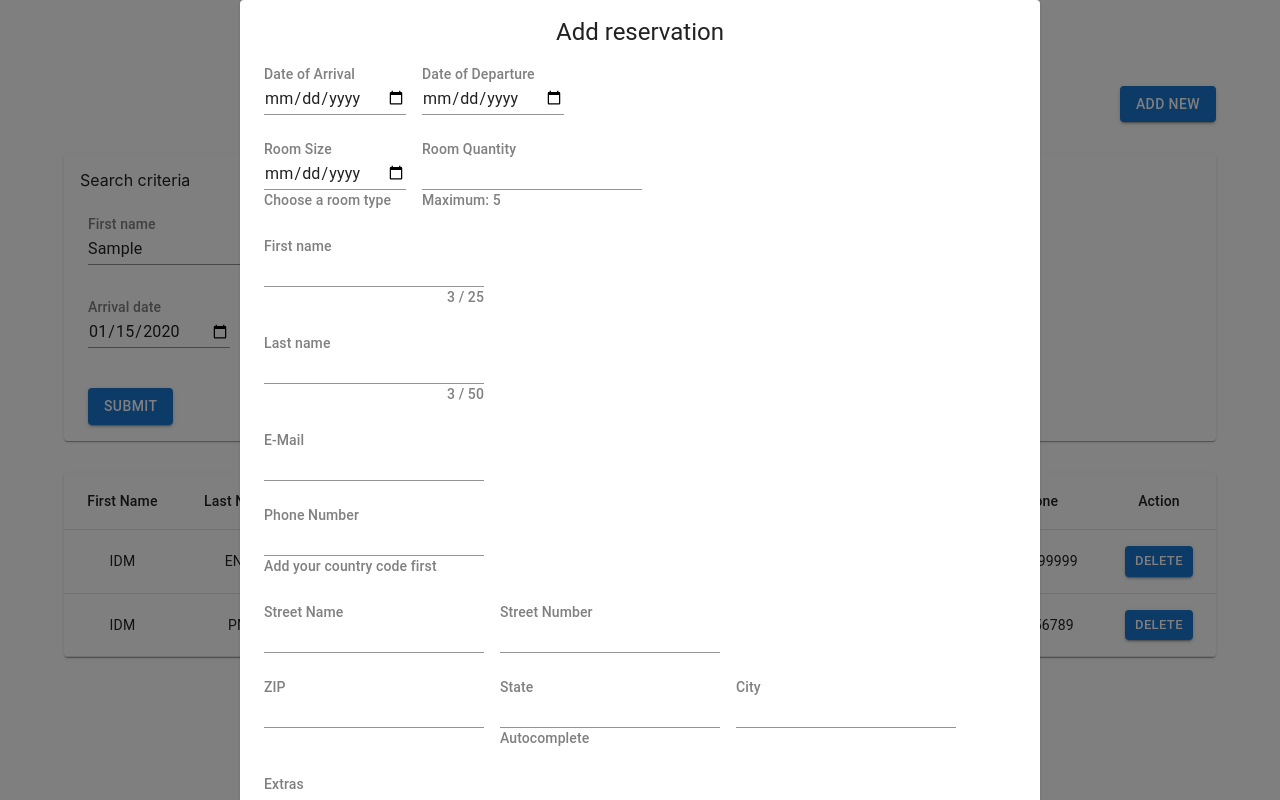
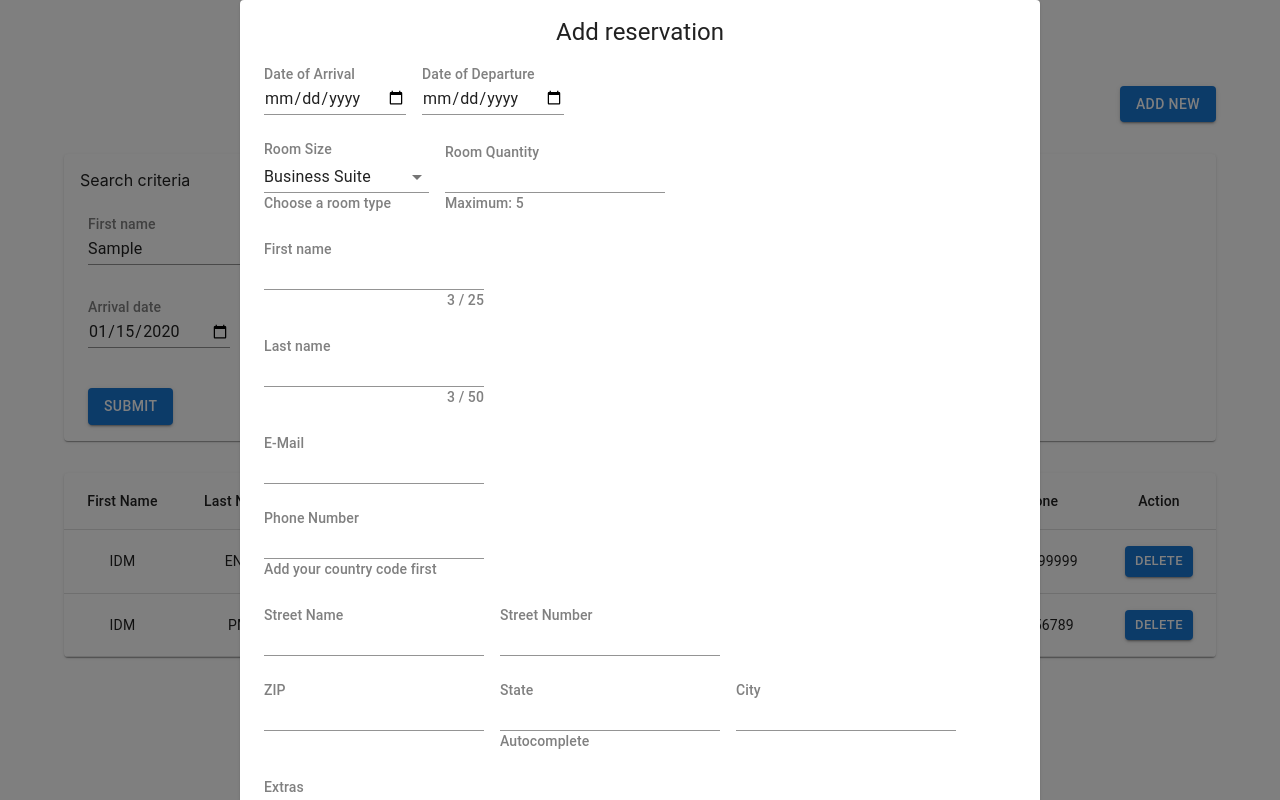
Before and after one commit to takeramagan/hotel-reservation, a React (Create React App) app: page / in a window 1280 px wide. Both pictures are taken after typing "Sample", "Sample", "name@example.com", "5551234", "2020-01-15", "2020-01-15" into the empty fields and a click on the button "ADD NEW". Built offline with nearby package versions, Linux system fonts and the light colour scheme.

Commit message:
feat/form validation

```diff
--- a/package.json
+++ b/package.json
@@ -15,8 +15,10 @@
     "moment": "^2.29.4",
     "react": "^18.2.0",
     "react-dom": "^18.2.0",
+    "react-if": "^4.1.4",
     "react-scripts": "5.0.1",
-    "web-vitals": "^2.1.4"
+    "web-vitals": "^2.1.4",
+    "yup": "^0.32.11"
   },
   "scripts": {
     "start": "react-scripts start",
--- /dev/null
+++ b/src/components/InputField.js
@@ -0,0 +1,81 @@
+import React from "react";
+import {
+  Autocomplete,
+  Box,
+  MenuItem,
+  Select,
+  TextField,
+  Typography,
+} from "@mui/material";
+
+const InputField = ({
+  label,
+  labelAlign = "left",
+  bottomLabel,
+  bottomLabelAlign = "left",
+  multiple,
+  options,
+  id,
+  sx,
+  type,
+  formik,
+  ...restProps
+}) => {
+  return (
+    <Box
+      sx={{
+        display: "inline-block",
+        flexDirection: "column",
+        m: 1,
+        ...sx,
+      }}
+    >
+      <Typography variant="subtitle2" color="gray" align={labelAlign}>
+        {label}
+      </Typography>
+      {type === "select" && (
+        <Select
+          {...restProps}
+          multiple={multiple}
+          name={id}
+          variant="standard"
+          sx={{ width: 165 }}
+        >
+          {options?.map(({ value, label }) => (
+            <MenuItem value={value} key={value}>
+              {label}
+            </MenuItem>
+          ))}
+        </Select>
+      )}
+      {type === "autoComplete" && (
+        <Autocomplete
+          multiple
+          options={options}
+          getOptionLabel={(option) => option}
+          id={id}
+          onChange={(e, v) => formik?.setFieldValue(id, v)}
+          {...restProps}
+          renderInput={(params) => <TextField {...params} variant="standard" />}
+        />
+      )}
+      {type !== "select" && type !== "autoComplete" && (
+        <TextField
+          variant="standard"
+          size="small"
+          type={type}
+          id={id}
+          error={formik?.touched[id] && !!formik?.errors[id]}
+          helperText={formik?.touched[id] && formik?.errors[id]}
+          {...restProps}
+        />
+      )}
+
+      <Typography variant="subtitle2" color="gray" align={bottomLabelAlign}>
+        {bottomLabel}
+      </Typography>
+    </Box>
+  );
+};
+
+export default InputField;
--- a/src/components/ReservationDetail.js
+++ b/src/components/ReservationDetail.js
@@ -12,9 +12,14 @@ import {
   Switch,
   Typography,
 } from "@mui/material";
+import * as yup from "yup";
 import { pink } from "@mui/material/colors";
 import { styled } from "@mui/material/styles";
-import TextField from "./TextField";
+import InputField from "./InputField";
+import { extraService, roomOptions, tagOptions } from "../constants/constants";
+import { useFormik, yupToFormErrors } from "formik";
+import moment, { now } from "moment";
+import reservationData from "../reservations.json";
 
 const PaymentRadio = <Radio sx={{ "&.Mui-checked": { color: pink[400] } }} />;
 
@@ -34,7 +39,101 @@ const switchContainerStyle = {
   alignItems: "center",
 };
 
+const validationSchema = yup.object({
+  firstName: yup
+    .string("Enter your first Name")
+    .min(3, "Min 3 length")
+    .max(25, "Max 25 length")
+    .matches(/^[a-zA-Z]+(([a-zA-Z ])?[a-zA-Z]*)*$/, "Invalid name")
+    .required("Required"),
+  lastName: yup
+    .string("Enter your last Name")
+    .min(3, "Min 3 length")
+    .max(50, "Max 50 length")
+    .matches(/^[a-zA-Z]+(([a-zA-Z ])?[a-zA-Z]*)*$/, "Invalid name")
+    .required("Required"),
+  email: yup
+    .string("Enter your email")
+    .max(64, "Max 64 length")
+    .matches(/^[A-Z0-9._%+-]+@[A-Z0-9.-]+\.[A-Z]{2,4}$/i, "Invalid email")
+    .required("Email is required"),
+  stay: yup.object({
+    arrivalDate: yup.string().required("Required"),
+    departureDate: yup.string().required("Required"),
+  }),
+  room: yup.object({
+    roomSize: yup.string().required("Required"),
+    roomQuantity: yup
+      .number()
+      .min(1, "Min 1")
+      .max(5, "max 5")
+      .required("Required"),
+  }),
+  phone: yup
+    .string()
+    .matches(/^[1-9]\d{10,13}$/, "Invalid")
+    .required("Required"),
+  addressStreet: yup.object({
+    streetName: yup.string().required("Required"),
+  }),
+  addressLocation: yup.object({
+    zipCode: yup
+      .string()
+      .required("Required")
+      .matches(
+        /^\d{5}-\d{4}|\d{5}|[a-zA-Z]\d[a-zA-Z] \d[a-zA-Z]\d|[a-zA-Z]\d[a-zA-Z]\d[a-zA-Z]\d$/,
+        "Invalid"
+      ),
+    state: yup.string().required("Required"),
+    city: yup.string().required("Required"),
+  }),
+});
+
+const initialValues = {
+  room: { roomSize: "business-suite" },
+  extras: [],
+  tags: [],
+  stay: {
+    arrivalDate: "",
+    departureDate: "",
+  },
+  addressStreet: {
+    streetName: "",
+    streetNumber: "",
+  },
+  addressLocation: {
+    zipCode: "",
+    state: "",
+    city: "",
+  },
+  reminder: true,
+  newsletter: true,
+  confirm: true,
+};
+
 const ReservationDetail = ({ onClose, reservation }) => {
+  const isEditing = !!reservation?.email; //normally use key property
+  const formik = useFormik({
+    initialValues: isEditing
+      ? {
+          ...reservation,
+          stay: {
+            //original data has to be formated to YYYY-MM-DD
+            arrivalDate: moment(reservation?.stay?.arrivalDate).format(
+              "YYYY-MM-DD"
+            ),
+            departureDate: moment(reservation?.stay?.departureDate).format(
+              "YYYY-MM-DD"
+            ),
+          },
+        }
+      : initialValues,
+    validationSchema,
+    onSubmit: (values) => {
+      console.log(values);
+    },
+  });
+
   return (
     <Modal open={!!reservation} onClose={onClose} sx={{ overflow: "scroll" }}>
       <Box
@@ -44,138 +143,219 @@ const ReservationDetail = ({ onClose, reservation }) => {
         }}
       >
         <Paper sx={{ p: 2, mt: 4 }}>
+          <form onSubmit={formik.handleSubmit}>
             <Box>
               <Typography align="center" variant="h5">
                 {reservation?.email ? "Edit reservation" : "Add reservation"}
               </Typography>
             </Box>
             <Box sx={{ my: 1 }}>
-            <TextField
-              id="arrivalDate"
+              <InputField
+                id="stay.arrivalDate"
                 type="date"
                 label="Date of Arrival"
-              // value={formik.values.arrivalDate}
-              // onChange={formik.handleChange}
+                value={formik.values.stay?.arrivalDate}
+                onBlur={formik.handleBlur}
+                error={
+                  formik.touched.stay?.arrivalDate &&
+                  formik.errors.stay?.arrivalDate
+                }
+                helperText={
+                  formik.touched.stay?.arrivalDate &&
+                  formik.errors.stay?.arrivalDate
+                }
+                onChange={formik.handleChange}
               />
-            <TextField
-              id="departureDate"
+              <InputField
+                id="stay.departureDate"
                 type="date"
                 label="Date of Departure"
-              // value={formik.values.departureDate}
-              // onChange={formik.handleChange}
+                value={formik.values.stay?.departureDate}
+                onBlur={formik.handleBlur}
+                error={
+                  formik.touched.stay?.departureDate &&
+                  formik.errors.stay?.departureDate
+                }
+                helperText={
+                  formik.touched.stay?.departureDate &&
+                  formik.errors.stay?.departureDate
+                }
+                onChange={formik.handleChange}
               />
             </Box>
             <Box sx={{ my: 1 }}>
-            <TextField
+              <InputField
                 id="room.roomSize"
-              type="date"
+                type="select"
                 label="Room Size"
                 bottomLabel="Choose a room type"
-              // value={formik.values.arrivalDate}
-              // onChange={formik.handleChange}
+                options={roomOptions}
+                value={formik.values.room?.roomSize}
+                onChange={formik.handleChange}
+                onBlur={formik.handleBlur}
               />
-            <TextField
+              <InputField
                 id="room.roomQuantity"
                 type="number"
                 label="Room Quantity"
                 bottomLabel="Maximum: 5"
-              // value={formik.values.departureDate}
-              // onChange={formik.handleChange}
+                value={formik.values.room.roomQuantity}
+                onChange={formik.handleChange}
+                onBlur={formik.handleBlur}
+                error={
+                  formik.touched.room?.roomQuantity &&
+                  formik.errors.room?.roomQuantity
+                }
               />
             </Box>
             <Box sx={{ my: 1 }}>
-            <TextField
+              <InputField
                 id="firstName"
                 label="First name"
                 type="text"
                 bottomLabel="3 / 25"
                 bottomLabelAlign="right"
-              // value={formik.values.firstName}
-              // onChange={formik.handleChange}
+                value={formik.values.firstName}
+                onChange={formik.handleChange}
+                onBlur={formik.handleBlur}
+                formik={formik}
               />
             </Box>
             <Box sx={{ my: 1 }}>
-            <TextField
+              <InputField
                 id="lastName"
                 label="Last name"
                 type="text"
                 bottomLabel="3 / 50"
                 bottomLabelAlign="right"
-              // value={formik.values.lastName}
-              // onChange={formik.handleChange}
+                value={formik.values.lastName}
+                onChange={formik.handleChange}
+                onBlur={formik.handleBlur}
+                formik={formik}
               />
             </Box>
             <Box sx={{ my: 1 }}>
-            <TextField
+              <InputField
                 id="email"
                 label="E-Mail"
                 type="email"
-              // value={formik.values.email}
-              // onChange={formik.handleChange}
+                value={formik.values.email}
+                onChange={formik.handleChange}
+                onBlur={formik.handleBlur}
+                formik={formik}
               />
             </Box>
             <Box sx={{ my: 1 }}>
-            <TextField
+              <InputField
                 id="phone"
                 label="Phone Number"
                 type="tel"
                 bottomLabel="Add your country code first"
-              // value={formik.values.phone}
-              // onChange={formik.handleChange}
+                value={formik.values.phone}
+                onChange={formik.handleChange}
+                onBlur={formik.handleBlur}
+                formik={formik}
               />
             </Box>
             <Box sx={{ my: 1 }}>
-            <TextField
+              <InputField
                 id="addressStreet.streetName"
                 type="text"
                 label="Street Name"
-              // value={formik.values.arrivalDate}
-              // onChange={formik.handleChange}
+                value={formik.values.addressStreet?.streetName}
+                onBlur={formik.handleBlur}
+                onChange={formik.handleChange}
+                error={
+                  formik.touched.addressStreet?.streetName &&
+                  formik.errors.addressStreet?.streetName
+                }
+                helperText={
+                  formik.touched.addressStreet?.streetName &&
+                  formik.errors.addressStreet?.streetName
+                }
               />
-            <TextField
+              <InputField
                 id="addressStreet.streetNumber"
                 type="text"
                 label="Street Number"
-              // value={formik.values.departureDate}
-              // onChange={formik.handleChange}
+                value={formik.values.addressStreet?.streetNumber}
+                onBlur={formik.handleBlur}
+                onChange={formik.handleChange}
               />
             </Box>
             <Box sx={{ my: 1, display: "flex", flexDirection: "flex-start" }}>
-            <TextField
+              <InputField
                 id="addressLocation.zipCode"
                 type="text"
                 label="ZIP"
-              // value={formik.values.arrivalDate}
-              // onChange={formik.handleChange}
+                value={formik.values.addressLocation?.zipCode}
+                onBlur={formik.handleBlur}
+                onChange={formik.handleChange}
+                error={
+                  formik.touched.addressLocation?.zipCode &&
+                  formik.errors.addressLocation?.zipCode
+                }
+                helperText={
+                  formik.touched.addressLocation?.zipCode &&
+                  formik.errors.addressLocation?.zipCode
+                }
               />
-            <TextField
+              <InputField
                 id="addressLocation.state"
                 type="text"
                 label="State"
                 bottomLabel="Autocomplete"
-              // value={formik.values.departureDate}
-              // onChange={formik.handleChange}
+                value={formik.values.addressLocation?.state}
+                onBlur={formik.handleBlur}
+                onChange={formik.handleChange}
+                error={
+                  formik.touched.addressLocation?.state &&
+                  formik.errors.addressLocation?.state
+                }
+                helperText={
+                  formik.touched.addressLocation?.state &&
+                  formik.errors.addressLocation?.state
+                }
               />
-            <TextField
+              <InputField
                 id="addressLocation.city"
                 type="text"
                 label="City"
-              // value={formik.values.departureDate}
-              // onChange={formik.handleChange}
+                value={formik.values.addressLocation?.city}
+                onBlur={formik.handleBlur}
+                onChange={formik.handleChange}
+                error={
+                  formik.touched.addressLocation?.city &&
+                  formik.errors.addressLocation?.city
+                }
+                helperText={
+                  formik.touched.addressLocation?.city &&
+                  formik.errors.addressLocation?.city
+                }
               />
             </Box>
             <Box sx={{ my: 1 }}>
-            <TextField
+              <InputField
                 id="extras"
-              type="text"
+                type="select"
+                multiple
                 label="Extras"
-              // value={formik.values.departureDate}
-              // onChange={formik.handleChange}
+                options={extraService}
+                value={formik.values.extras}
+                onBlur={formik.handleBlur}
+                onChange={formik.handleChange}
               />
             </Box>
             <Box sx={{ my: 1, mx: 1 }}>
               <FormControl>
-              <RadioGroup defaultValue="cc" name="payment-method" row>
+                <RadioGroup
+                  name="payment"
+                  defaultValue="cc"
+                  row
+                  value={formik.values.payment}
+                  onBlur={formik.handleBlur}
+                  onChange={formik.handleChange}
+                >
                   <FormControlLabel
                     value="cc"
                     control={PaymentRadio}
@@ -200,50 +380,58 @@ const ReservationDetail = ({ onClose, reservation }) => {
               </FormControl>
             </Box>
             <Box sx={{ my: 1 }}>
-            <TextField
+              <InputField
                 id="note"
                 type="text"
                 label="Personal Note"
-              // value={formik.values.departureDate}
-              // onChange={formik.handleChange}
+                multiline
+                minRows={2}
+                maxRows={4}
+                value={formik.values.note}
+                onChange={formik.handleChange}
               />
             </Box>
             <Box sx={{ my: 1 }}>
-            <TextField
+              <InputField
                 id="tags"
-              type="text"
+                type="autoComplete"
                 label="Tags"
-              // value={formik.values.departureDate}
+                options={tagOptions}
+                value={formik.values.tags}
+                formik={formik}
                 // onChange={formik.handleChange}
+                sx={{ display: "flex" }}
               />
             </Box>
             <Box sx={switchContainerStyle}>
               <PinkSwitch
                 id="reminder"
-              // checked={}
-              // onChange={handleChange}
+                checked={formik.values.reminder}
+                onChange={formik.handleChange}
               />
               <Typography>Send me a reminder</Typography>
             </Box>
             <Box sx={switchContainerStyle}>
               <PinkSwitch
                 id="newsletter"
-              // checked={}
-              // onChange={handleChange}
+                checked={formik.values.newsletter}
+                onChange={formik.handleChange}
               />
               <Typography>Subscribe to newsletter</Typography>
             </Box>
             <Box sx={switchContainerStyle}>
               <Checkbox
                 id="confirm"
-              checked={true}
-              onChange={(e) => console.log(e)}
-              // value={formik.values.departureDate}
-              // onChange={formik.handleChange}
+                checked={formik.values.confirm}
+                onChange={formik.handleChange}
               />
               <Typography>I confirm the information given above</Typography>
             </Box>
             <Button onClick={onClose}>Close Child Modal</Button>
+            <Button variant="standard" type="submit">
+              Add
+            </Button>
+          </form>
         </Paper>
       </Box>
     </Modal>
--- a/src/components/SearchCriteria.js
+++ b/src/components/SearchCriteria.js
@@ -1,7 +1,7 @@
 import React, { useCallback } from "react";
 import { Box, Button, Paper, Typography } from "@mui/material";
 import { useFormik } from "formik";
-import TextField from "./TextField";
+import InputField from "./InputField";
 
 const SearchCriteria = ({ onSearchSubmit }) => {
   const formik = useFormik({
@@ -31,28 +31,28 @@ const SearchCriteria = ({ onSearchSubmit }) => {
       <Box sx={{ marginBottom: 2 }}>Search criteria</Box>
       <form onSubmit={onSubmit}>
         <Box>
-          <TextField
+          <InputField
             id="firstName"
             label="First name"
             type="text"
             value={formik.values.firstName}
             onChange={formik.handleChange}
           />
-          <TextField
+          <InputField
             id="lastName"
             label="Last name"
             type="text"
             value={formik.values.lastName}
             onChange={formik.handleChange}
           />
-          <TextField
+          <InputField
             id="email"
             label="Email"
             type="email"
             value={formik.values.email}
             onChange={formik.handleChange}
           />
-          <TextField
+          <InputField
             id="phone"
             label="Phone"
             type="tel"
@@ -61,14 +61,14 @@ const SearchCriteria = ({ onSearchSubmit }) => {
           />
         </Box>
         <Box sx={{ my: 2 }}>
-          <TextField
+          <InputField
             id="arrivalDate"
             label="Arrival date"
             type="date"
             value={formik.values.arrivalDate}
             onChange={formik.handleChange}
           />
-          <TextField
+          <InputField
             id="departureDate"
             label="Departure date"
             type="date"
--- a/src/components/TextField.js
+++ /dev/null
@@ -1,32 +0,0 @@
-import React from "react";
-import { Box, TextField as MuTextField, Typography } from "@mui/material";
-
-const TextField = ({
-  label,
-  topLabelAlign = "left",
-  bottomLabel,
-  bottomLabelAlign = "left",
-  sx,
-  ...restProps
-}) => {
-  return (
-    <Box
-      sx={{
-        display: "inline-block",
-        flexDirection: "column",
-        m: 1,
-        ...sx,
-      }}
-    >
-      <Typography variant="subtitle2" color="gray" align={topLabelAlign}>
-        {label}
-      </Typography>
-      <MuTextField variant="standard" size="small" {...restProps} />
-      <Typography variant="subtitle2" color="gray" align={bottomLabelAlign}>
-        {bottomLabel}
-      </Typography>
-    </Box>
-  );
-};
-
-export default TextField;
--- /dev/null
+++ b/src/constants/constants.js
@@ -0,0 +1,25 @@
+const roomOptions = [
+  { value: "business-suite", label: "Business Suite" },
+  { value: "presidential-suite", label: "Presidential Suite" },
+  { value: "double-suite", label: "Double Suite" },
+  { value: "single-suite", label: "Single Suite" },
+];
+
+const extraService = [
+  { value: "extraBreakfast", label: "Breakfast" },
+  { value: "extraTV", label: "TV" },
+  { value: "extraWiFi", label: "WiFi" },
+  { value: "extraParking", label: "Parking" },
+  { value: "extraBalcony", label: "Balcony" },
+];
+
+// const tagOptions = [
+//   { value: "hotel", label: "hotel" },
+//   { value: "booking", label: "booking" },
+//   { value: "labtest", label: "labtest" },
+//   { value: "angular", label: "angular" },
+//   { value: "material", label: "material" },
+// ];
+const tagOptions = ["hotel", "booking", "labtest", , "angular", "material"];
+
+export { roomOptions, extraService, tagOptions };
```
Also changed, not shown: src/Home.js (+6 -1 lines), 1 other file (tests, documents, lock files or other folders). Lines whose indentation alone changed are shown as unchanged.
